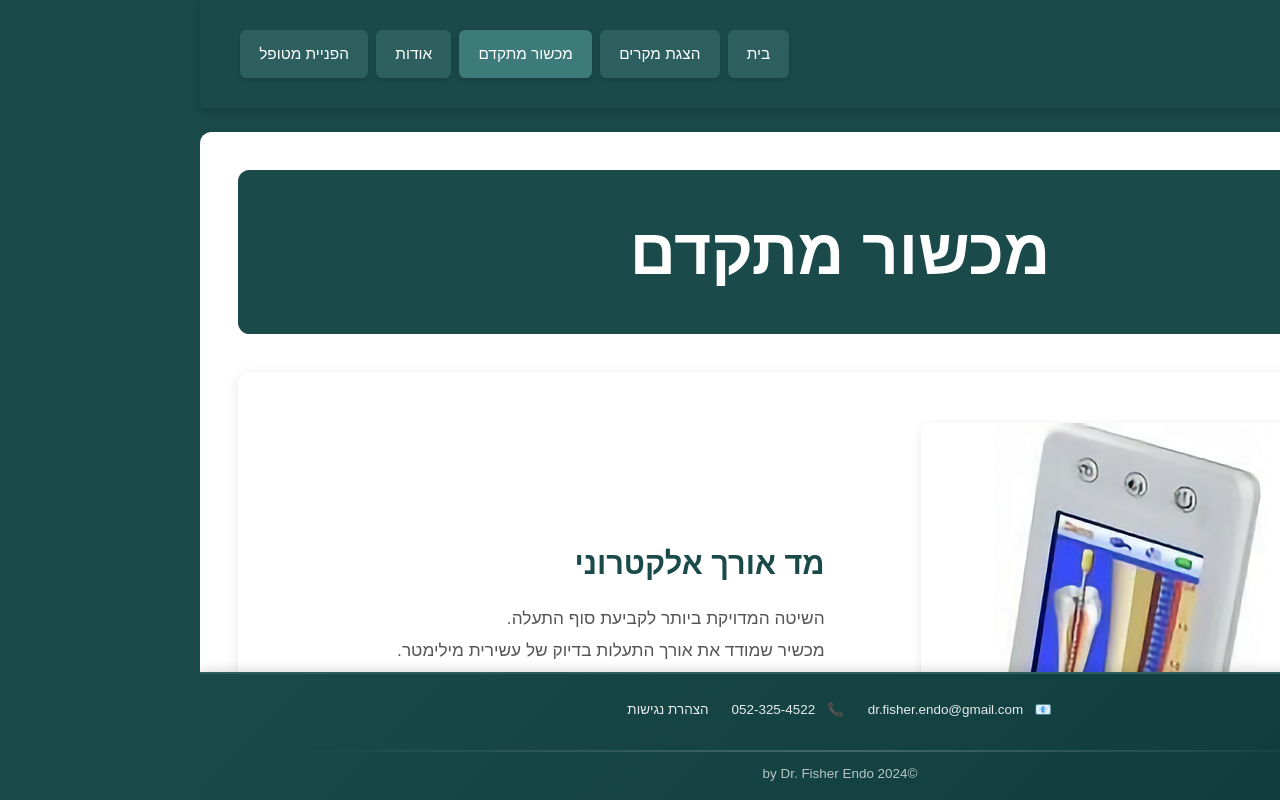
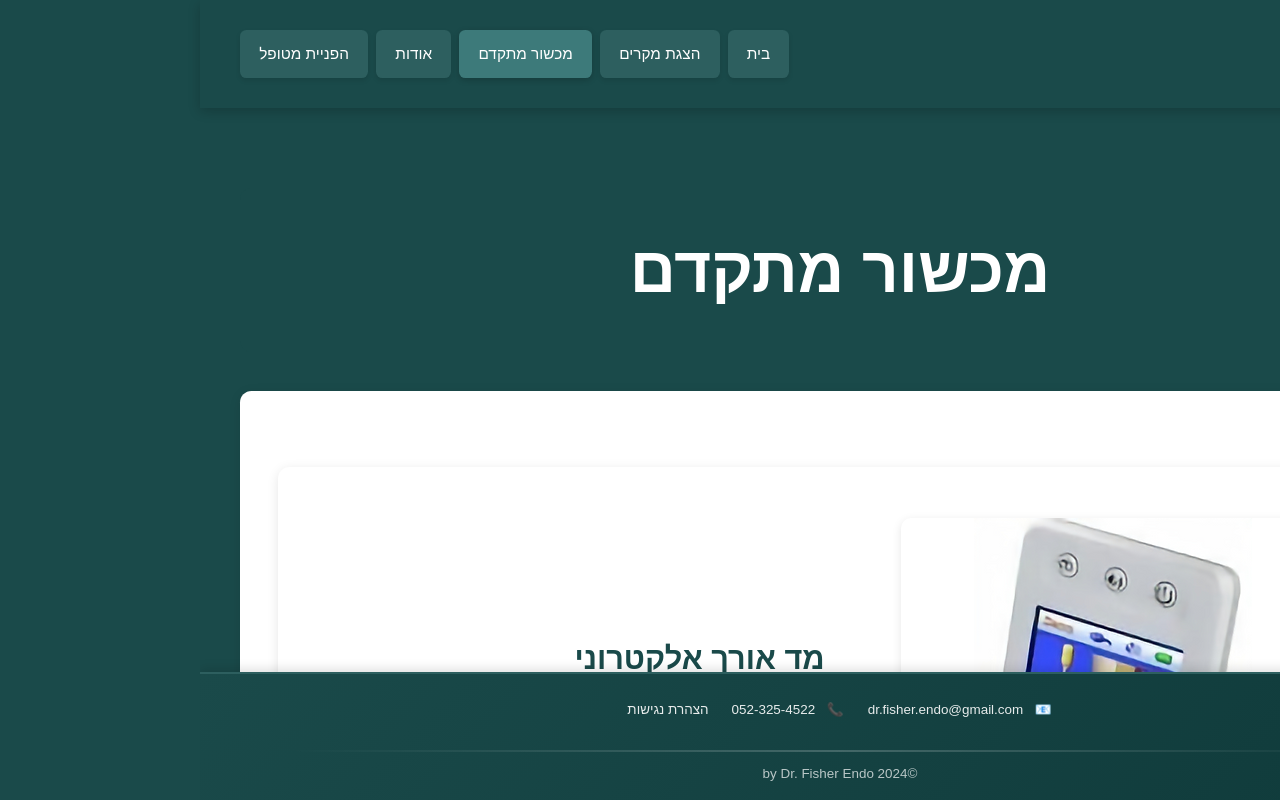
Before and after one commit to SenseiFisher/drfisher, a React (Create React App) app: page /equipment in a window 1280 px wide. Built offline with nearby package versions, Linux system fonts and the light colour scheme.

Commit message:
Keep the same title style for equipment

```diff
--- a/src/pages/Equipment.js
+++ b/src/pages/Equipment.js
@@ -51,11 +51,11 @@ const equipment = [
 
 function Equipment() {
   return (
-    <div className="page-container">
-      <section className="content-section">
-        <div className="content-wrapper">
-          <h1 className="page-title">מכשור מתקדם</h1>
-          <div className="equipment-list">
+    <section className="page-content">
+      <h1 className="page-title">מכשור מתקדם</h1>
+
+      <div className="content-section">
+        <div className="equipment-list">
             {equipment.map((item, index) => (
               <div key={index} className="equipment-item">
                 <div className="equipment-image-container">
@@ -72,10 +72,9 @@ function Equipment() {
                 </div>
               </div>
             ))}
-          </div>
         </div>
-      </section>
-    </div>
+      </div>
+    </section>
   );
 }
 
```
Also changed, not shown: 1 other file (tests, documents, lock files or other folders).
